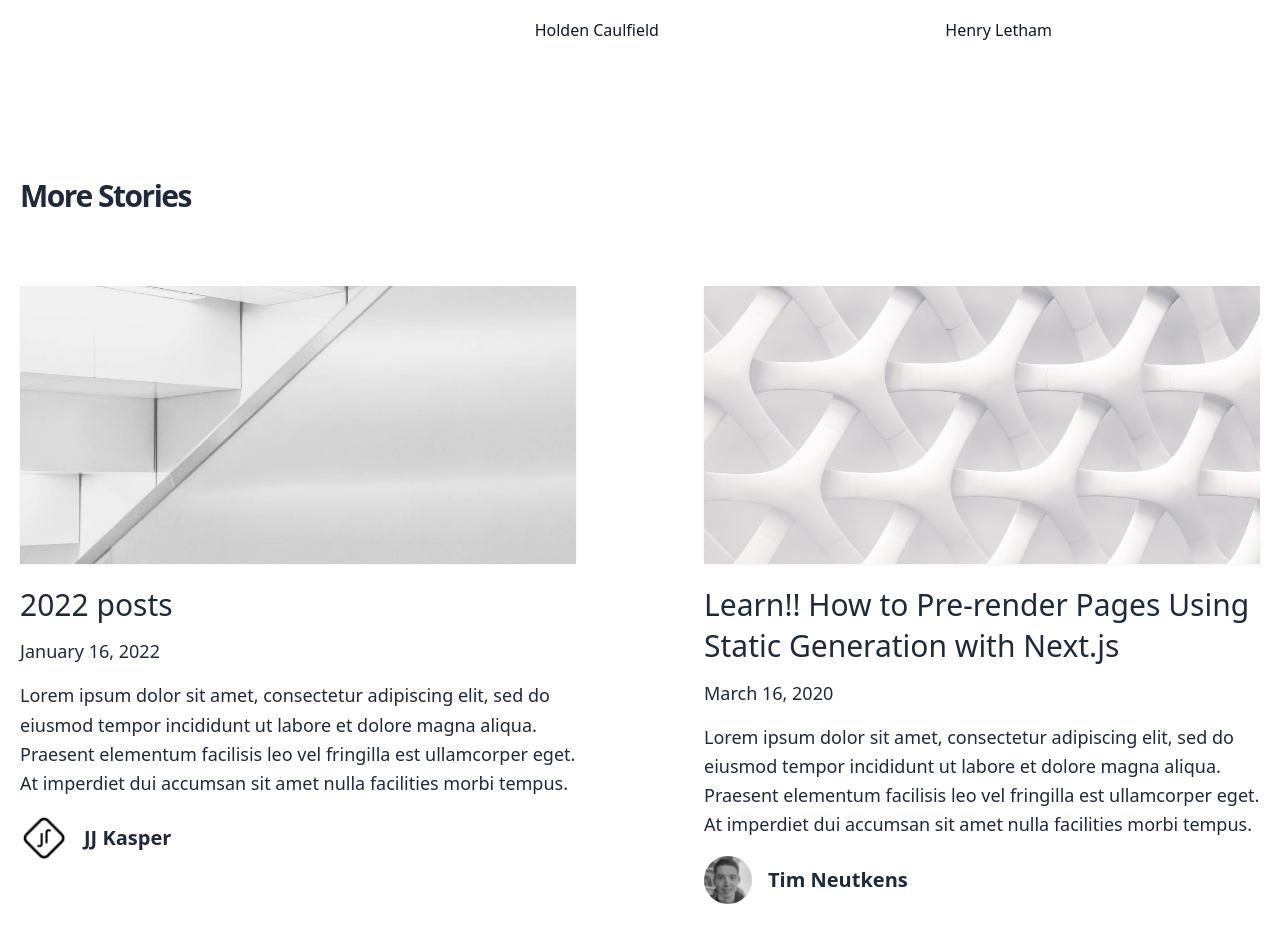
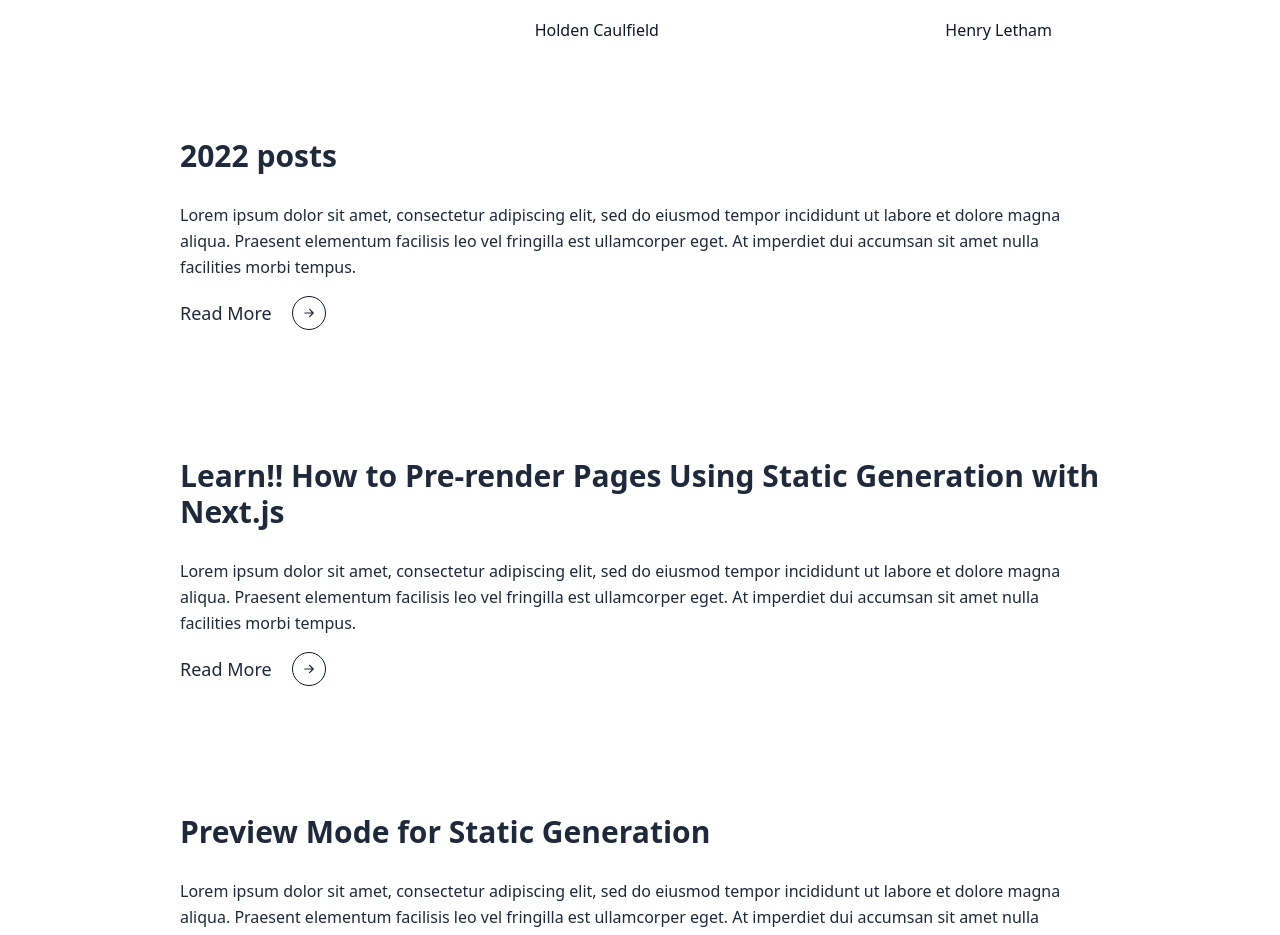
Before and after one commit to francanete/francanete.com, a Next.js app: page /temp in a window 1280 px wide. Shown: the part 1180-2115 px from the top of the page. Built offline with nearby package versions, Linux system fonts and the light colour scheme.

Commit message:
Apply blog posts display

```diff
--- a/components/BlogPageHeader.tsx
+++ b/components/BlogPageHeader.tsx
@@ -14,8 +14,8 @@ type Props = {
 
 export default function BlogPageHeader({ projects }: Props) {
   return (
-    <div className="container mx-auto flex mb-24 pt-12 lg:pt-32 flex-col-reverse md:flex-row items-center">
-      <div className="lg:flex-grow md:w-1/2 lg:pl-24 md:pl-16 flex flex-col md:items-start md:text-left items-center text-center">
+    <div className="container lg:h-screen mx-auto flex flex-col-reverse md:flex-row items-center">
+      <div className=" lg:flex-grow md:w-1/2 lg:pl-24 md:pl-16 flex flex-col md:items-start md:text-left items-center text-center">
         <PostTitle weight="bold" size="4xl" level="h1" marginBottom="8">
           Check out my latest articles
         </PostTitle>
@@ -36,7 +36,7 @@ export default function BlogPageHeader({ projects }: Props) {
           </div>
         </div>
       </div>
-      <div className=" w-full lg:max-w-lg lg:w-full md:w-1/2 w-5/6 mb-10 md:mb-0">
+      <div className=" w-full lg:max-w-lg lg:w-full mb-10 md:mb-0">
         <img
           className="object-cover object-center rounded"
           src="../images/laptop2.png"
--- a/components/ProjectsPageHeader.tsx
+++ b/components/ProjectsPageHeader.tsx
@@ -15,7 +15,7 @@ type Props = {
 export default function ProjectPageHeader({ projects }: Props) {
   return (
     <div className="container mx-auto flex mb-24 py-2 lg:py-24 md:flex-row flex-col items-center">
-      <div className=" w-full lg:max-w-lg lg:w-full md:w-1/2 w-5/6 mb-10 md:mb-0">
+      <div className=" w-full lg:max-w-lg lg:w-full mb-10 md:mb-0">
         <img
           className="object-cover object-center rounded"
           src="../images/laptop.png"
--- a/components/more-stories.tsx
+++ b/components/more-stories.tsx
@@ -1,5 +1,6 @@
 import PostPreview from "./post-preview";
 import Post from "../types/post";
+import ProjectPreview from "./ProjectPreview";
 
 type Props = {
   posts: Post[];
@@ -8,12 +9,22 @@ type Props = {
 const MoreStories = ({ posts }: Props) => {
   return (
     <section>
-      <h2 className="mb-8 text-3xl md:text-3xl font-bold tracking-tighter leading-tight">
+      {/* <h2 className="mb-8 text-3xl md:text-3xl font-bold tracking-tighter leading-tight">
         More Stories
-      </h2>
-      <div className="grid grid-cols-1 md:grid-cols-2 md:gap-x-16 lg:gap-x-32 gap-y-20 md:gap-y-32 mb-32">
+      </h2> */}
+      {/* <div className="grid grid-cols-1 md:grid-cols-2 md:gap-x-16 lg:gap-x-32 gap-y-20 md:gap-y-32 mb-32"> */}
+      <div className=" flex flex-col lg:mx-40 md:gap-x-16 lg:gap-x-32  mb-32">
         {posts.map((post) => (
-          <PostPreview
+          // <PostPreview
+          //   key={post.slug}
+          //   title={post.title}
+          //   coverImage={post.coverImage}
+          //   date={post.date}
+          //   author={post.author}
+          //   slug={post.slug}
+          //   excerpt={post.excerpt}
+          // />
+          <ProjectPreview
             key={post.slug}
             title={post.title}
             coverImage={post.coverImage}
@@ -21,6 +32,8 @@ const MoreStories = ({ posts }: Props) => {
             author={post.author}
             slug={post.slug}
             excerpt={post.excerpt}
+            technologies={post.technologies}
+            className=" mb-32 "
           />
         ))}
       </div>
```
Also changed, not shown: public/images/laptop.png.
